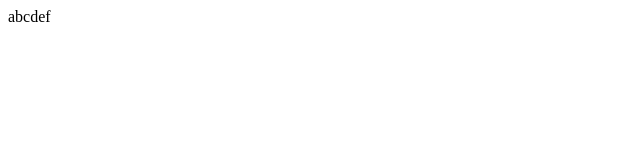
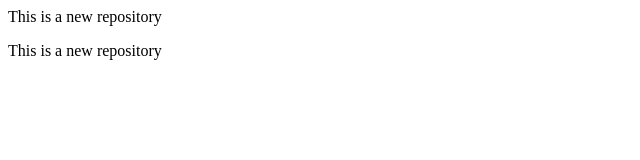
Before and after one commit to AyeshaKhan-git/localrepo, a plain HTML site: page index.html in a window 1280 px wide. Shown: the whole page, without its empty margins (0-640 px from the left). Drawn offline with Linux system fonts and the light colour scheme.

Commit message:
add new feture

```diff
--- a/index.html
+++ b/index.html
@@ -1,3 +1,2 @@
-<html>
-abcdef
-</html
+<p>This is a new repository</p>
+<p>This is a new repository</p>
```
